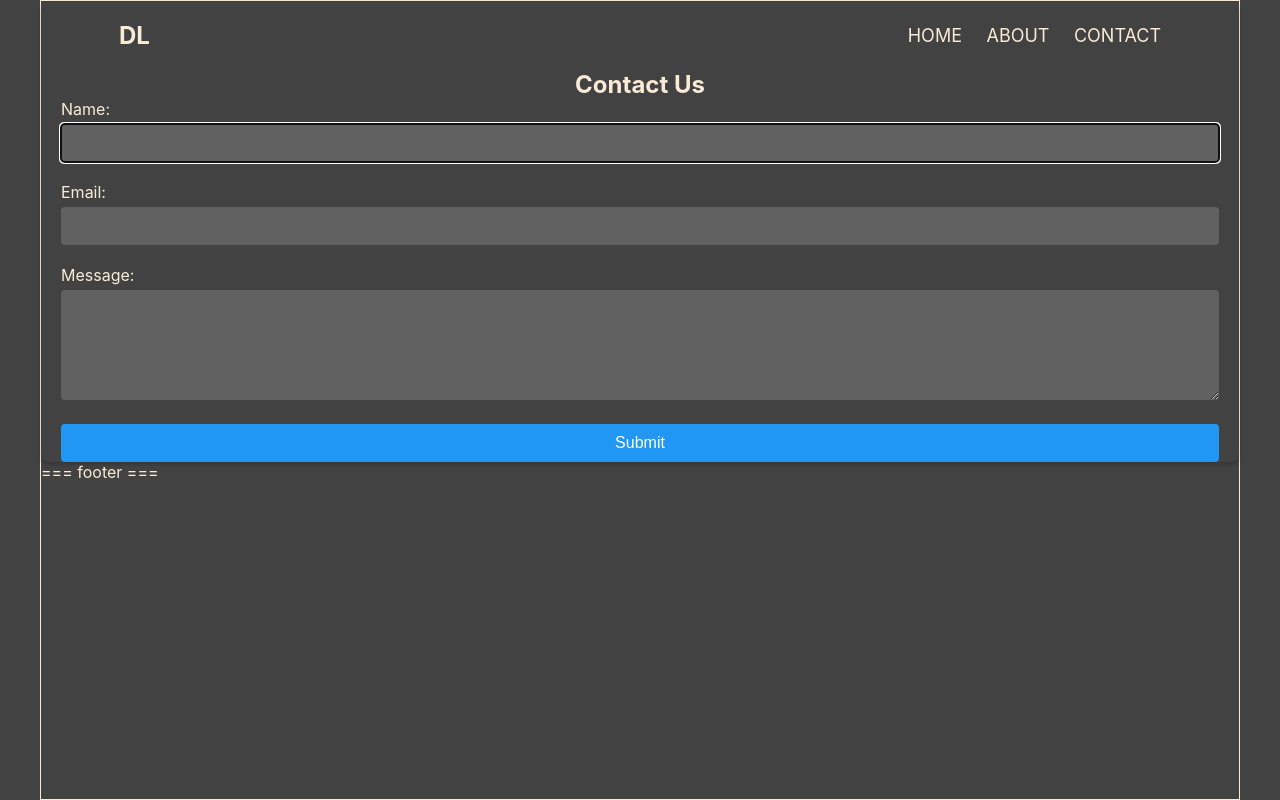
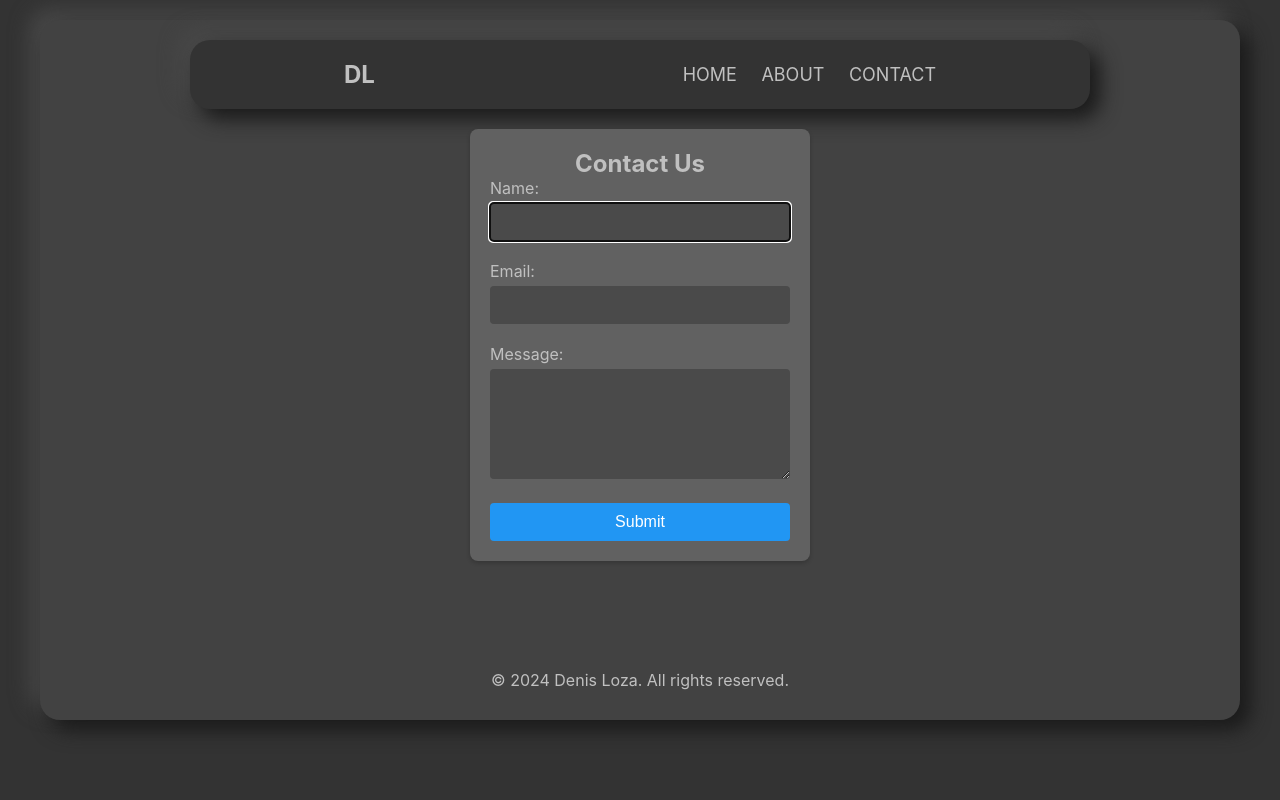
Before and after one commit to DenisLoza/profile_front-back, a website: page www/contact.html in a window 1280 px wide. Drawn offline with Linux system fonts and the light colour scheme.

Commit message:
upgrade css style

```diff
--- a/www/contact.html
+++ b/www/contact.html
@@ -12,8 +12,8 @@
 </head>
 <body>
     <div class="container">
+        <header id="header"></header>
         <div class="contact">
-            <header id="header"></header>
             <h2>Contact Us</h2>
             <form id="contact-form" method="POST" action="/submit-form">
                 <div class="input-group">
@@ -30,7 +30,6 @@
                 </div>
                 <button id="submit-button" type="submit">Submit</button>
             </form>
-
             <div id="response-message" style="display: none;"></div>
         </div>
         <footer id="footer"></footer>
--- a/www/footer.html
+++ b/www/footer.html
@@ -3,9 +3,10 @@
 <head>
     <meta charset="UTF-8">
     <meta name="viewport" content="width=device-width, initial-scale=1.0">
+    <link rel="stylesheet" href="style_footer.css">
     <title>Dynamic Website Navigation</title>
 </head>
 <body>
-    === footer ===
+    <div class="bottom_text">© 2024 Denis Loza. All rights reserved.</div>
 </body>
 </html>
--- a/www/style.css
+++ b/www/style.css
@@ -17,26 +17,34 @@ ul {
 }
 
 body {
-    background-color: #424242;
-    color: antiquewhite;
+    background-color: #333; /* Цвет фона */
+    color: #c0c0c0; /* Цвет текста */
 }
 
 .container {
-    height: 100vh;
+    height: 700px;
     max-width: 1200px;
-    margin: 0 auto;
-    border: 1px solid;
+    margin: 20px auto;
+    display: flex;
+    flex-direction: column;
+    align-items: center; /* Выравниваем элементы по центру вертикальной оси */
+    /* border: 1px solid #777; Цвет рамки */
+    border-radius: 20px; /* Радиус скругления углов */
+    background-color: #424242; /* Цвет фона */
+    box-shadow: 10px 10px 20px #1a1a1a, -10px -10px 20px #494949; /* Тени */
 }
 
 .contact {
-    padding: 0 20px;
+    padding: 20px;
     border-radius: 8px;
-    box-shadow: 0 2px 4px rgba(0, 0, 0, 0.2);
+    background-color: #616161; /* Цвет фона */
+    box-shadow: 0 2px 4px rgba(0, 0, 0, 0.2); /* Тени */
 }
 
 .contact h2 {
     margin-top: 0;
     text-align: center;
+    color: #c0c0c0; /* Цвет текста */
 }
 
 .input-group {
@@ -46,6 +54,7 @@ body {
 .input-group label {
     display: block;
     margin-bottom: 5px;
+    color: #c0c0c0; /* Цвет текста */
 }
 
 .input-group input[type="text"],
@@ -55,8 +64,8 @@ body {
     padding: 10px;
     border: none;
     border-radius: 4px;
-    background-color: #616161;
-    color: #ffffff;
+    background-color: #4a4a4a; /* Цвет фона */
+    color: #ffffff; /* Цвет текста */
     font-size: 16px;
 }
 
@@ -65,7 +74,7 @@ body {
 }
 
 button {
-    width: 100%;
+    width: 300px;
     padding: 10px;
     border: none;
     border-radius: 4px;
@@ -79,3 +88,11 @@ button {
 button:hover {
     background-color: #1976D2;
 }
+
+.aboutme {
+    display: flex;
+}
+
+#footer {
+    margin-top: auto; /* Блок будет всегда внизу родительского контейнера */
+}
--- /dev/null
+++ b/www/style_footer.css
@@ -0,0 +1,4 @@
+.bottom_text {
+    margin: 30px auto;
+    text-align: center; /* Центрируем текст по горизонтали */
+}
--- a/www/style_header.css
+++ b/www/style_header.css
@@ -1,20 +1,22 @@
 .container_header {
-    width: 100%;
-    width: 90%;
-    margin: 0 auto;
+    width: 900px;
+    margin: 20px auto;
 }
 
 .header {
     display: flex;
-    justify-content: space-between;
+    justify-content: space-around;
     align-items: center;
     padding: 20px 0;
+    background-color: #333; /* Цвет фона */
+    border-radius: 20px; /* Радиус скругления углов */
+    box-shadow: 10px 10px 20px #1a1a1a, -10px -10px 20px #494949; /* Тени */
 }
 
 .logo a {
     font-size: 24px;
     font-weight: bold;
-    color: antiquewhite;
+    color: #c0c0c0; /* Цвет текста */
     text-decoration: none;
 }
 
@@ -35,11 +37,11 @@
 
 .list_menu_item a {
     text-decoration: none;
-    color: antiquewhite;
+    color: #c0c0c0; /* Цвет текста */
     font-size: 18px;
     transition: color 0.3s; /* Плавное изменение цвета */
 }
 
 .list_menu_item a:hover {
-    color:blue; /* Цвет ссылки при наведении */
+    color: #fff; /* Цвет текста при наведении */
 }
```
Also changed, not shown: www/header.html (+0 -2 lines), www/index.html (+0 -1 lines).
